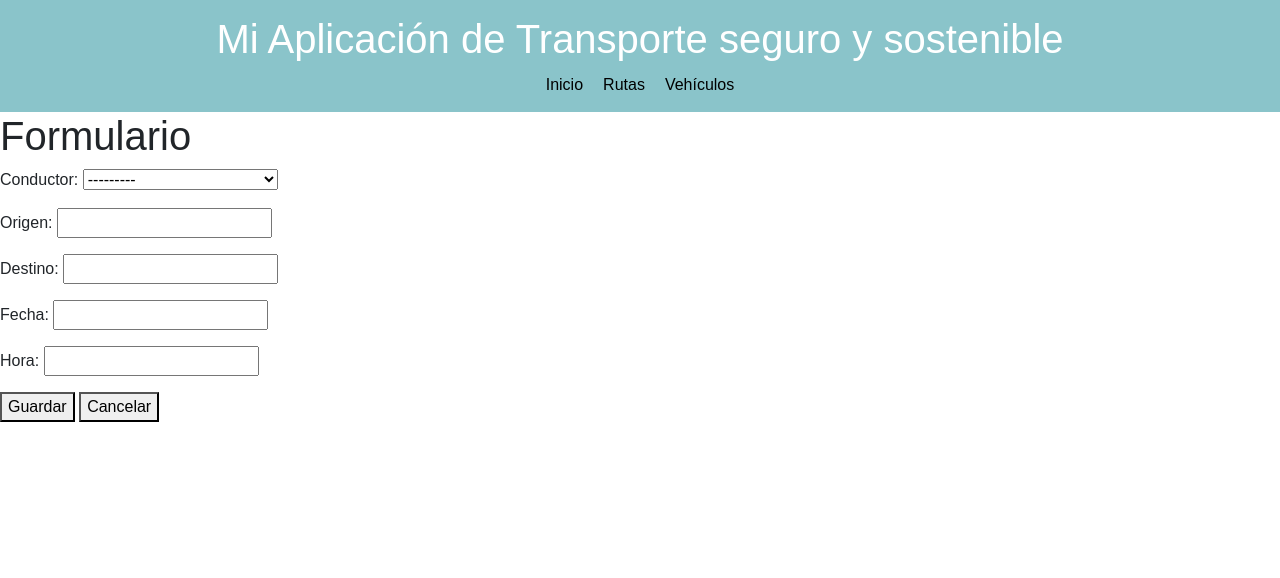
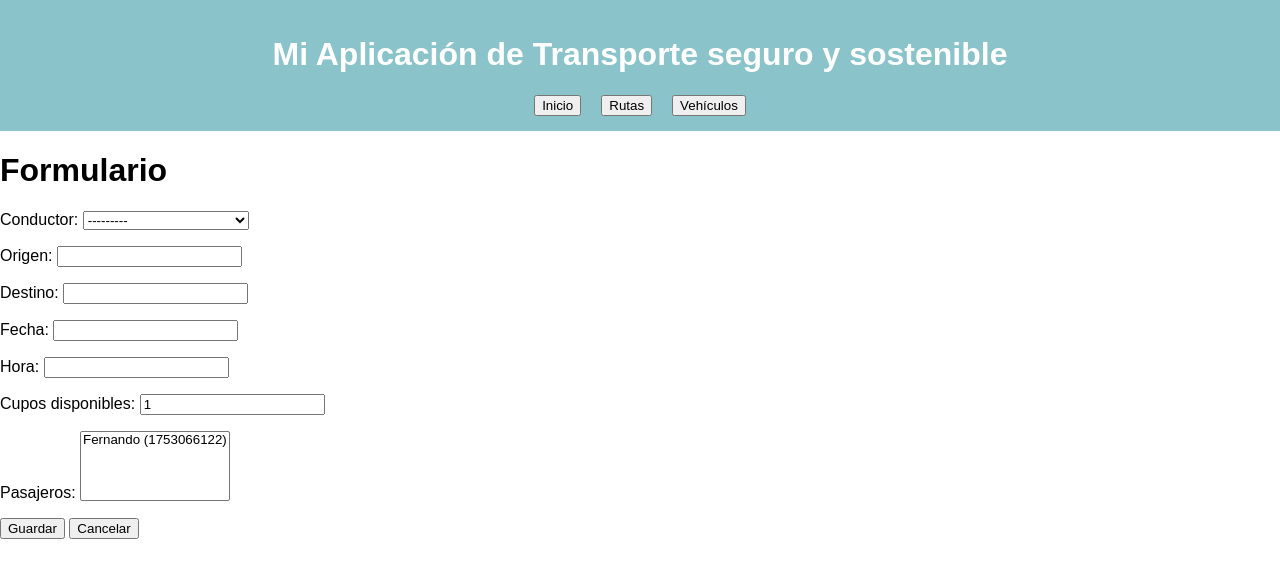
Before and after one commit to JoseMarquez25/DevChallenge, a Django app: page /rutas/create/ in a window 1280 px wide. Shown: the top 578 px of the page. Run offline with Django 5.2, Linux system fonts and the light colour scheme; data comes from the database, SQL or seed files in the repository; both versions use the stored data as it was after the commit; some libraries are stand-ins or nearby versions.

Commit message:
Actualizacion de index y models

```diff
--- a/DevChApp/models.py
+++ b/DevChApp/models.py
@@ -35,7 +35,19 @@
     destino = models.CharField(max_length=100)
     fecha = models.DateField()
     hora = models.TimeField()
+    cupos_disponibles = models.PositiveIntegerField(default=1)
 
+    pasajeros = models.ManyToManyField(
+        Usuario,
+        related_name='rutas_como_pasajero',
+        blank=True
+    )
 
     def __str__(self):
         return f"{self.origen} me dirijo hacia {self.destino} y salgo a las {self.hora} del dia {self.fecha}"
+
+    def agregar_pasajero(self, usuario):
+        if self.pasajeros.count() < self.cupos_disponibles:
+            self.pasajeros.add(usuario)
+            return True
+        return False
--- a/DevChApp/static/css/styles.css
+++ b/DevChApp/static/css/styles.css
@@ -28,3 +28,21 @@
 nav ul li a:hover {
     text-decoration: underline;
 }
+
+/*Listado de rutas disponibles*/
+.grid-list {
+  display: flex;
+  flex-wrap: wrap;
+  gap: 20px;
+  padding: 0;
+  list-style-type: none;
+}
+
+.grid-list li {
+  flex: 1 1 calc(50% - 20px); /* toma 50% menos el gap */
+  box-sizing: border-box;
+  border: 1px solid #ccc;
+  padding: 15px;
+  border-radius: 8px;
+  background: #f9f9f9;
+}
--- a/DevChApp/templates/base.html
+++ b/DevChApp/templates/base.html
@@ -1,29 +1,35 @@
 {% load static %}
 <!DOCTYPE html>
 <html lang="es">
+
 <head>
     <meta charset="UTF-8">
     <title>{% block title %}Mi Sitio{% endblock title %}</title>
-    <link href="{% static "bootstrap.min.css" %}" rel="stylesheet">
-    <link rel="stylesheet" href="https://cdnjs.cloudflare.com/ajax/libs/font-awesome/6.7.2/css/all.min.css" integrity="sha512-Evv84Mr4kqVGRNSgIGL/F/aIDqQb7xQ2vcrdIwxfjThSH8CSR7PBEakCr51Ck+w+/U6swU2Im1vVX0SVk9ABhg==" crossorigin="anonymous" referrerpolicy="no-referrer" />
+    <link href="{% static " bootstrap.min.css" %}" rel="stylesheet">
+    <link rel="stylesheet" href="https://cdnjs.cloudflare.com/ajax/libs/font-awesome/6.7.2/css/all.min.css"
+        integrity="sha512-Evv84Mr4kqVGRNSgIGL/F/aIDqQb7xQ2vcrdIwxfjThSH8CSR7PBEakCr51Ck+w+/U6swU2Im1vVX0SVk9ABhg=="
+        crossorigin="anonymous" referrerpolicy="no-referrer" />
     <link rel="stylesheet" href="{% static 'css/styles.css' %}">
 
 </head>
+
 <body>
     <header>
         <h1>Mi Aplicación de Transporte seguro y sostenible</h1>
         <nav>
             <ul>
-                <li><a href="/">Inicio</a></li>
-                <li><a href="/rutas/">Rutas</a></li>
-                <li><a href="/vehiculos/">Vehículos</a></li>
+                <li><button onclick="window.location.href='/'">Inicio</button></li>
+                <li><button onclick="window.location.href='/rutas/'">Rutas</button></li>
+                <li><button onclick="window.location.href='/vehiculos/'">Vehículos</button></li>
             </ul>
         </nav>
     </header>
+
 
     <main>
         {% block content %}
         {% endblock content %}
     </main>
 </body>
+
 </html>
--- a/DevChApp/templates/ruta/list.html
+++ b/DevChApp/templates/ruta/list.html
@@ -12,5 +12,5 @@
     </li>
   {% endfor %}
 </ul>
-<button onclick="window.history.back()">Volver</button>
+<button onclick="window.location.href='{% url 'index' %}'">Volver</button>
 {% endblock content %}
--- a/DevChApp/templates/usuario/list.html
+++ b/DevChApp/templates/usuario/list.html
@@ -12,5 +12,5 @@
     </li>
   {% endfor %}
 </ul>
-<button onclick="window.history.back()">Volver</button>
+<button onclick="window.location.href='{% url 'index' %}'">Volver</button>
 {% endblock content %}
--- a/DevChApp/templates/vehiculo/list.html
+++ b/DevChApp/templates/vehiculo/list.html
@@ -12,5 +12,5 @@
     </li>
   {% endfor %}
 </ul>
-<button onclick="window.history.back()">Volver</button>
+<button onclick="window.location.href='{% url 'index' %}'">Volver</button>
 {% endblock content %}
--- a/DevChApp/views.py
+++ b/DevChApp/views.py
@@ -5,7 +5,11 @@
 
 # === Index ===
 def index(request):
-    rutas = Ruta.objects.all()
+    rutas = Ruta.objects.annotate(
+        pasajeros_count=models.Count('pasajeros')
+    ).filter(
+        pasajeros_count__lt=models.F('cupos_disponibles')
+    )
     return render(request, 'index.html', {'rutas': rutas})
 
 
```
Also changed, not shown: DevChApp/templates/index.html (+9 -11 lines), DevChApp/migrations/0002_ruta_cupos_disponibles_ruta_pasajeros.py (added), db.sqlite3.
